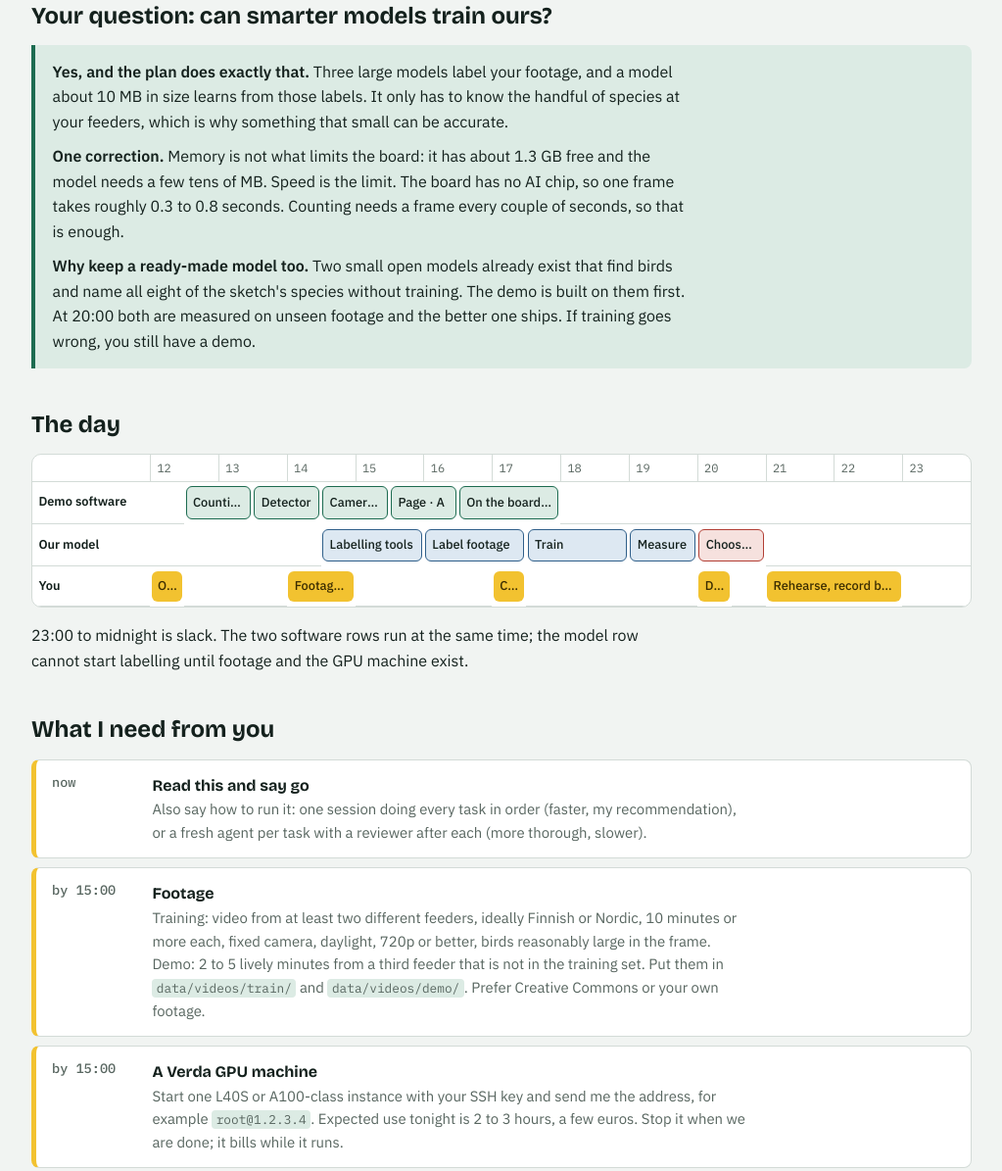
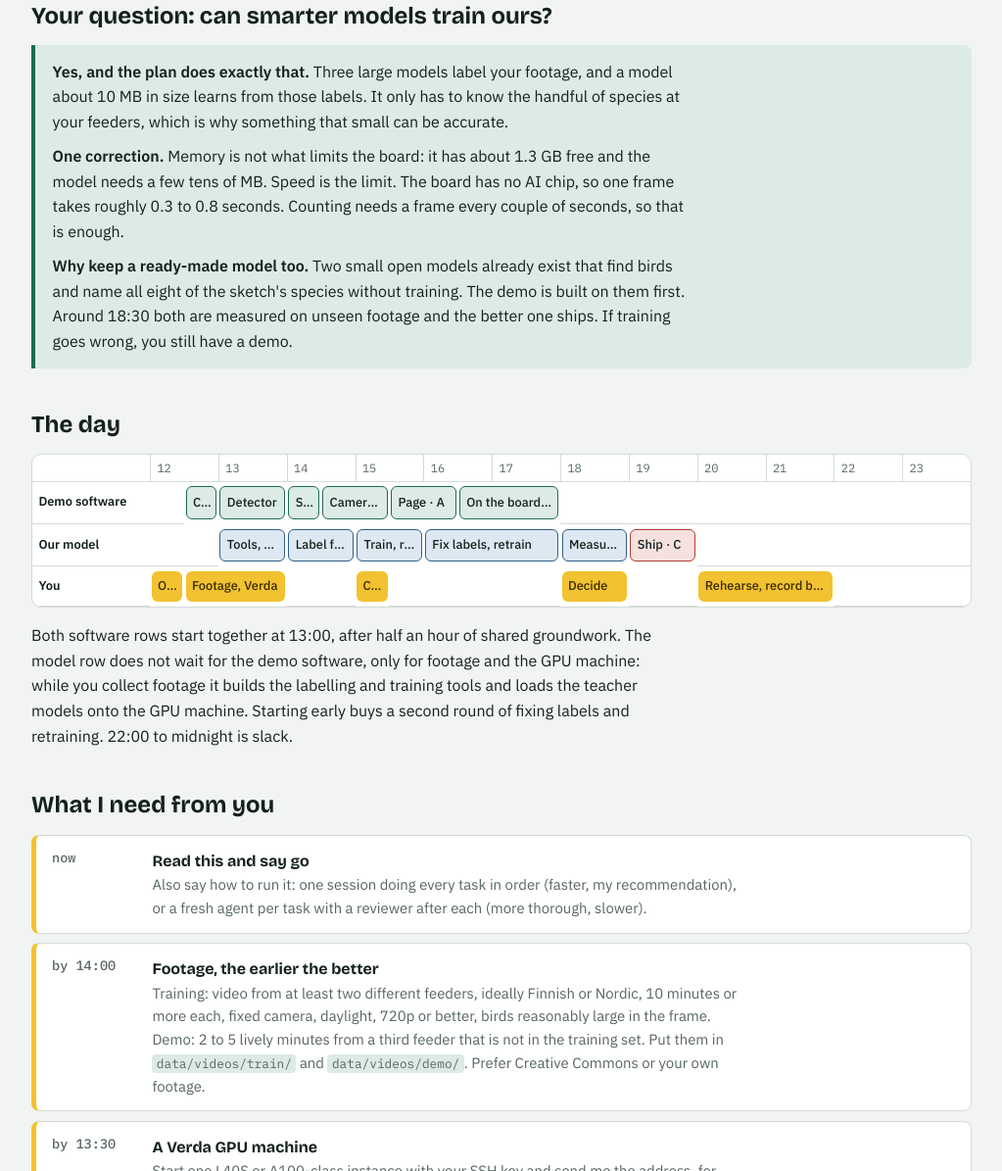
Before and after one commit to NoVaselineTonight/BirdAI-Junction-2026, a plain HTML site: page docs/feeder-census-demo-plan.html in a window 1280 px wide. Shown: the part 1174-2369 px from the top of the page at 98% size, without its empty margins (128-1151 px from the left). Drawn offline with nearby package versions, Linux system fonts and the light colour scheme.

Commit message:
docs: start the model track in parallel from the beginning
Co-Authored-By: Claude Fable 5.2 <noreply@anthropic.com>

```diff
--- a/docs/feeder-census-demo-plan.html
+++ b/docs/feeder-census-demo-plan.html
@@ -100,7 +100,7 @@ ul.plain { margin: 0; padding-left: 1.1rem; display: flex; flex-direction: colum
   <div class="stones">
     <div class="stone"><span class="when">Milestone A · 16:30</span><h3>It works on the laptop</h3><p>Live feed with boxes and species names, counts per hour, day and half-month, hours watched, evidence photos, CSV export. Uses ready-made models, so it does not wait for training.</p></div>
     <div class="stone"><span class="when">Milestone B · 18:00</span><h3>It runs on the UNO Q</h3><p>The board does detection, counting and serves the page. The laptop is only its screen, connected over the USB cable.</p></div>
-    <div class="stone"><span class="when">Milestone C · 21:00</span><h3>Our own model is on the board</h3><p>A small detector trained today on Finnish feeder footage, with its accuracy measured on footage it never saw and shown on the page.</p></div>
+    <div class="stone"><span class="when">Milestone C · 20:00</span><h3>Our own model is on the board</h3><p>A small detector trained today on Finnish feeder footage, with its accuracy measured on footage it never saw and shown on the page.</p></div>
   </div>
   <p>Each milestone is a demo you could show if everything after it failed.</p>
 </section>
@@ -132,7 +132,7 @@ ul.plain { margin: 0; padding-left: 1.1rem; display: flex; flex-direction: colum
   <div class="answer">
     <p><b>Yes, and the plan does exactly that.</b> Three large models label your footage, and a model about 10 MB in size learns from those labels. It only has to know the handful of species at your feeders, which is why something that small can be accurate.</p>
     <p><b>One correction.</b> Memory is not what limits the board: it has about 1.3 GB free and the model needs a few tens of MB. Speed is the limit. The board has no AI chip, so one frame takes roughly 0.3 to 0.8 seconds. Counting needs a frame every couple of seconds, so that is enough.</p>
-    <p><b>Why keep a ready-made model too.</b> Two small open models already exist that find birds and name all eight of the sketch's species without training. The demo is built on them first. At 20:00 both are measured on unseen footage and the better one ships. If training goes wrong, you still have a demo.</p>
+    <p><b>Why keep a ready-made model too.</b> Two small open models already exist that find birds and name all eight of the sketch's species without training. The demo is built on them first. Around 18:30 both are measured on unseen footage and the better one ships. If training goes wrong, you still have a demo.</p>
   </div>
 </section>
 
@@ -145,47 +145,48 @@ ul.plain { margin: 0; padding-left: 1.1rem; display: flex; flex-direction: colum
 
       <div class="lane">Demo software</div>
       <div class="fill" style="grid-column: 2 / 3"></div>
-      <div class="bar a" style="grid-column: 3 / 5">Counting</div>
-      <div class="bar a" style="grid-column: 5 / 7">Detector</div>
+      <div class="bar a" style="grid-column: 3 / 4">Core</div>
+      <div class="bar a" style="grid-column: 4 / 6">Detector</div>
+      <div class="bar a" style="grid-column: 6 / 7">Store</div>
       <div class="bar a" style="grid-column: 7 / 9">Camera, pipeline</div>
       <div class="bar a" style="grid-column: 9 / 11">Page · A</div>
       <div class="bar a" style="grid-column: 11 / 14">On the board · B</div>
       <div class="fill" style="grid-column: 14 / 26"></div>
 
       <div class="lane">Our model</div>
-      <div class="fill" style="grid-column: 2 / 7"></div>
-      <div class="bar b" style="grid-column: 7 / 10">Labelling tools</div>
-      <div class="bar b" style="grid-column: 10 / 13">Label footage</div>
-      <div class="bar b" style="grid-column: 13 / 16">Train</div>
-      <div class="bar b" style="grid-column: 16 / 18">Measure</div>
-      <div class="bar gate" style="grid-column: 18 / 20">Choose, ship · C</div>
-      <div class="fill" style="grid-column: 20 / 26"></div>
+      <div class="fill" style="grid-column: 2 / 4"></div>
+      <div class="bar b" style="grid-column: 4 / 6">Tools, GPU setup</div>
+      <div class="bar b" style="grid-column: 6 / 8">Label footage</div>
+      <div class="bar b" style="grid-column: 8 / 10">Train, round 1</div>
+      <div class="bar b" style="grid-column: 10 / 14">Fix labels, retrain</div>
+      <div class="bar b" style="grid-column: 14 / 16">Measure, choose</div>
+      <div class="bar gate" style="grid-column: 16 / 18">Ship · C</div>
+      <div class="fill" style="grid-column: 18 / 26"></div>
 
       <div class="lane">You</div>
       <div class="bar you" style="grid-column: 2 / 3">OK plan</div>
-      <div class="fill" style="grid-column: 3 / 6"></div>
-      <div class="bar you" style="grid-column: 6 / 8">Footage, Verda</div>
-      <div class="fill" style="grid-column: 8 / 12"></div>
-      <div class="bar you" style="grid-column: 12 / 13">Check</div>
-      <div class="fill" style="grid-column: 13 / 18"></div>
-      <div class="bar you" style="grid-column: 18 / 19">Decide</div>
-      <div class="fill" style="grid-column: 19 / 20"></div>
-      <div class="bar you" style="grid-column: 20 / 24">Rehearse, record backup</div>
-      <div class="fill" style="grid-column: 24 / 26"></div>
+      <div class="bar you" style="grid-column: 3 / 6">Footage, Verda</div>
+      <div class="fill" style="grid-column: 6 / 8"></div>
+      <div class="bar you" style="grid-column: 8 / 9">Check</div>
+      <div class="fill" style="grid-column: 9 / 14"></div>
+      <div class="bar you" style="grid-column: 14 / 16">Decide</div>
+      <div class="fill" style="grid-column: 16 / 18"></div>
+      <div class="bar you" style="grid-column: 18 / 22">Rehearse, record backup</div>
+      <div class="fill" style="grid-column: 22 / 26"></div>
     </div>
   </div>
-  <p>23:00 to midnight is slack. The two software rows run at the same time; the model row cannot start labelling until footage and the GPU machine exist.</p>
+  <p>Both software rows start together at 13:00, after half an hour of shared groundwork. The model row does not wait for the demo software, only for footage and the GPU machine: while you collect footage it builds the labelling and training tools and loads the teacher models onto the GPU machine. Starting early buys a second round of fixing labels and retraining. 22:00 to midnight is slack.</p>
 </section>
 
 <section>
   <h2>What I need from you</h2>
   <ul class="todo">
     <li><span class="by">now</span><div><b>Read this and say go</b><p>Also say how to run it: one session doing every task in order (faster, my recommendation), or a fresh agent per task with a reviewer after each (more thorough, slower).</p></div></li>
-    <li><span class="by">by 15:00</span><div><b>Footage</b><p>Training: video from at least two different feeders, ideally Finnish or Nordic, 10 minutes or more each, fixed camera, daylight, 720p or better, birds reasonably large in the frame. Demo: 2 to 5 lively minutes from a third feeder that is not in the training set. Put them in <code>data/videos/train/</code> and <code>data/videos/demo/</code>. Prefer Creative Commons or your own footage.</p></div></li>
-    <li><span class="by">by 15:00</span><div><b>A Verda GPU machine</b><p>Start one L40S or A100-class instance with your SSH key and send me the address, for example <code>root@1.2.3.4</code>. Expected use tonight is 2 to 3 hours, a few euros. Stop it when we are done; it bills while it runs.</p></div></li>
-    <li><span class="by">about 17:30</span><div><b>15 minutes of label checking</b><p>I prepare contact sheets of bird crops per species and do a first pass. Someone who knows the birds confirms, mainly tree sparrow against house sparrow and willow tit against the other tits.</p></div></li>
+    <li><span class="by">by 14:00</span><div><b>Footage, the earlier the better</b><p>Training: video from at least two different feeders, ideally Finnish or Nordic, 10 minutes or more each, fixed camera, daylight, 720p or better, birds reasonably large in the frame. Demo: 2 to 5 lively minutes from a third feeder that is not in the training set. Put them in <code>data/videos/train/</code> and <code>data/videos/demo/</code>. Prefer Creative Commons or your own footage.</p></div></li>
+    <li><span class="by">by 13:30</span><div><b>A Verda GPU machine</b><p>Start one L40S or A100-class instance with your SSH key and send me the address, for example <code>root@1.2.3.4</code>. Expected use tonight is 2 to 3 hours, a few euros. Stop it when we are done; it bills while it runs.</p></div></li>
+    <li><span class="by">about 15:00</span><div><b>15 minutes of label checking</b><p>I prepare contact sheets of bird crops per species and do a first pass. Someone who knows the birds confirms, mainly tree sparrow against house sparrow and willow tit against the other tits.</p></div></li>
     <li><span class="by">all day</span><div><b>The board on the USB-C data cable</b><p>Directly to the laptop, not through the dongle. It is connected now. No Wi-Fi or camera needed.</p></div></li>
-    <li><span class="by">20:00</span><div><b>Look at the measured numbers</b><p>You see a table of precision and recall per species for the trained model and the ready-made one, and which one the rule picks.</p></div></li>
+    <li><span class="by">about 18:30</span><div><b>Look at the measured numbers</b><p>You see a table of precision and recall per species for the trained model and the ready-made one, and which one the rule picks.</p></div></li>
   </ul>
 </section>
 
@@ -219,7 +220,7 @@ ul.plain { margin: 0; padding-left: 1.1rem; display: flex; flex-direction: colum
   <h2>Risks</h2>
   <div class="note"><p><b>The footage is the whole schedule.</b> The model can only learn a species it has seen about 60 times or more. Late footage, or footage with two species in it, means a model that knows two species. If nothing arrives by about 17:00, the trained model will not make midnight and the demo ships with the ready-made models.</p></div>
   <ul class="plain">
-    <li><b>Accuracy is unknown until 20:00.</b> Nobody has measured these models on Finnish feeder video. The plan measures it and shows the number. Tree sparrow against house sparrow will be the weak spot.</li>
+    <li><b>Accuracy is unknown until the first model is measured, around 16:00.</b> Nobody has measured these models on Finnish feeder video. The plan measures it and shows the number. Tree sparrow against house sparrow will be the weak spot.</li>
     <li><b>Labels come from models.</b> The accuracy number is measured against teacher labels checked by a person, not against an expert's ground truth. The page and README say that.</li>
     <li><b>Licence.</b> The student is trained with Ultralytics, which is AGPL-3.0 and claims the trained weights. Fine for a hackathon and an open repo, a problem for a closed product. The ready-made models are Apache-2.0.</li>
     <li><b>Small birds.</b> If birds are tiny in the frame, neither model will name them. Footage where the feeder fills the picture matters more than resolution.</li>
```
Also changed, not shown: 1 other file.
